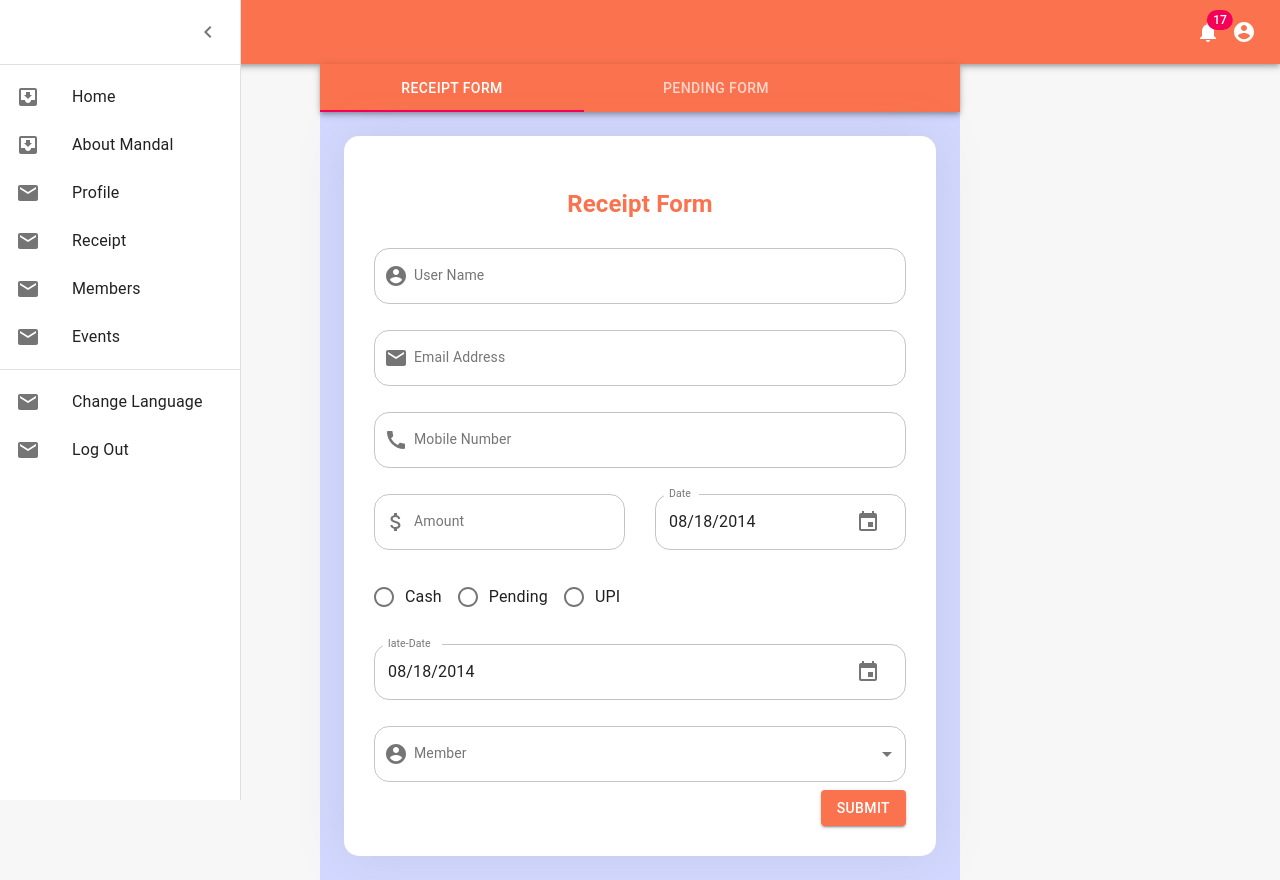
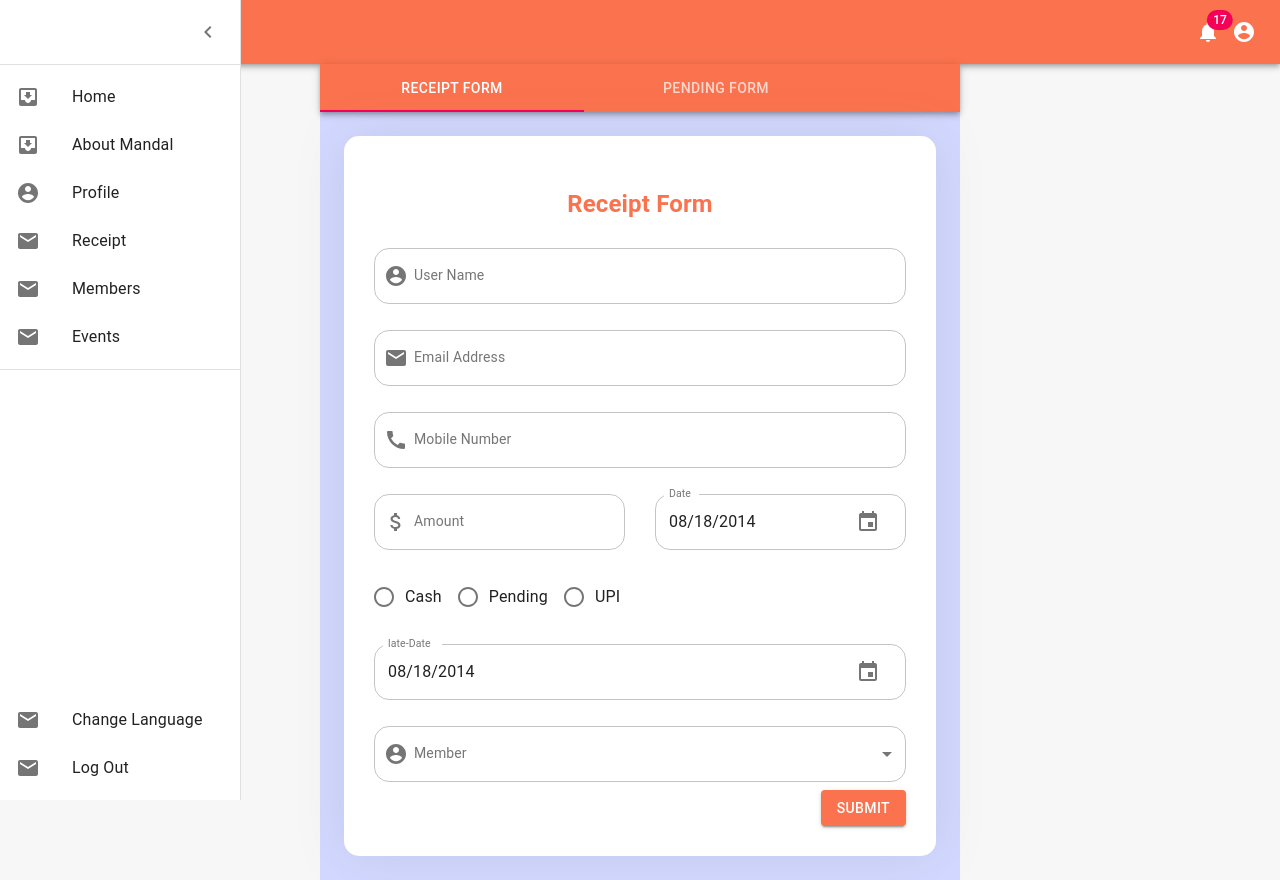
Before and after one commit to pravin3995/ganeshaapp, a React (Create React App) app: page /receiptform in a window 1280 px wide. Both pictures are taken after a click on the button 36 px from the left and 32 px from the top of the page. Built offline with nearby package versions, Linux system fonts and the light colour scheme.

Commit message:
Small Navigation Changes

```diff
--- a/src/components/NavBar.tsx
+++ b/src/components/NavBar.tsx
@@ -440,7 +440,7 @@ export default function PrimarySearchAppBar() {
           </ListItem>
           <ListItem button component={Link} to="/memberprofile">
             <ListItemIcon>
-              <MailIcon />
+              <AccountCircle />
             </ListItemIcon>
             <ListItemText>Profile</ListItemText>
           </ListItem>
@@ -471,7 +471,7 @@ export default function PrimarySearchAppBar() {
           ))} */}
         </List>
         <Divider />
-        <List>
+        <List className="mt-auto">
           <ListItem button component={Link} to="#.">
             <ListItemIcon>
               <MailIcon />
--- a/src/custom.scss
+++ b/src/custom.scss
@@ -847,6 +847,9 @@ a.MuiButton-outlined{
 }
 
 //Notification
+.mt-auto{
+    margin-top: auto !important;
+}
 .notification-wrapper .MuiMenu-paper{
     .MuiCard-root{
         position: relative;
```
